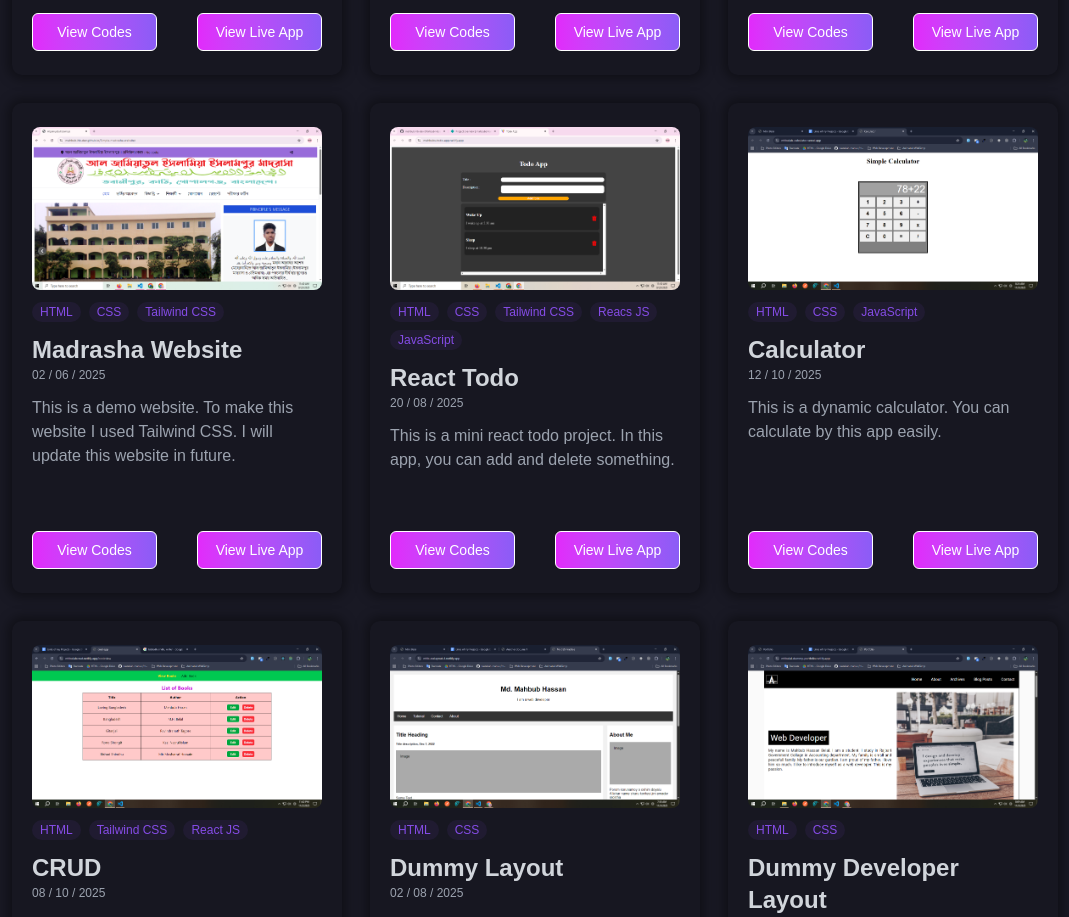
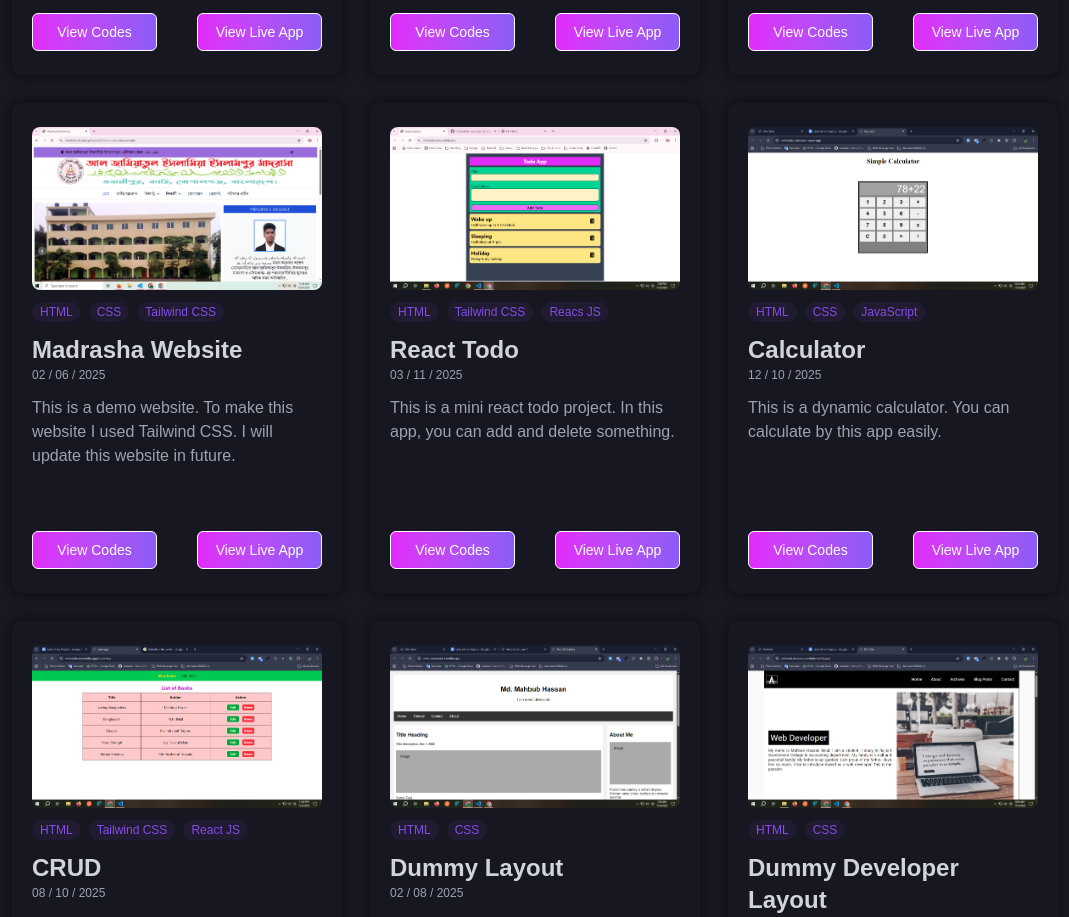
Before and after one commit to mahbub-hb-dev/Mahbub-s-Portfolio, a React (Vite) app: page / in a window 1280 px wide. Shown: the part 2320-3237 px from the top of the page, without its empty margins (105-1174 px from the left). Built offline with nearby package versions, Linux system fonts and the light colour scheme.

Commit message:
A react todo project has been added

```diff
--- a/src/component/projectsData.js
+++ b/src/component/projectsData.js
@@ -36,13 +36,13 @@ export const projectData = [
         liveLink : 'https://mhbmadrasah.netlify.app/'
     },
     {
-        img : '/images/projects/todo app.png',
-        technologies : ['HTML', 'CSS', 'Tailwind CSS', 'Reacs JS', 'JavaScript'],
+        img : '/images/projects/todo.png',
+        technologies : ['HTML', 'Tailwind CSS', 'Reacs JS'],
         title : 'React Todo',
-        date : '20 / 08 / 2025',
+        date : '03 / 11 / 2025',
         description : 'This is a mini react todo project. In this app, you can add and delete something.',
-        codeLink : 'https://github.com/mahbub-hb-dev/Todo-App.git',
-        liveLink : 'https://mahbubs-todo-app.netlify.app/'
+        codeLink : 'https://github.com/mahbub-hb-dev/todo.git',
+        liveLink : 'https://mhbelal-todo.netlify.app/'
     },
     {
         img : '/images/projects/dynamic-calculator.png',
```
Also changed, not shown: public/images/projects/todo.png (added).
